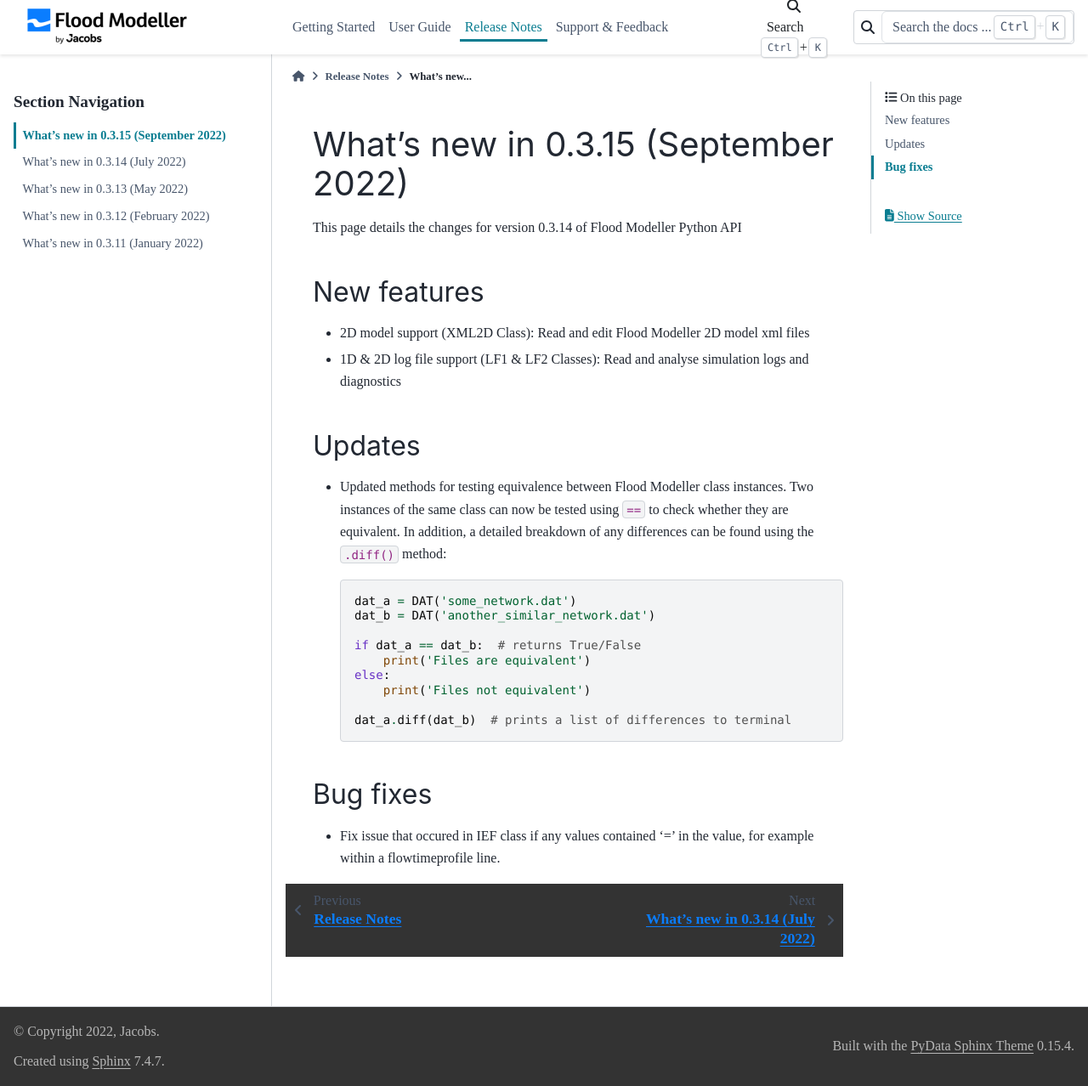
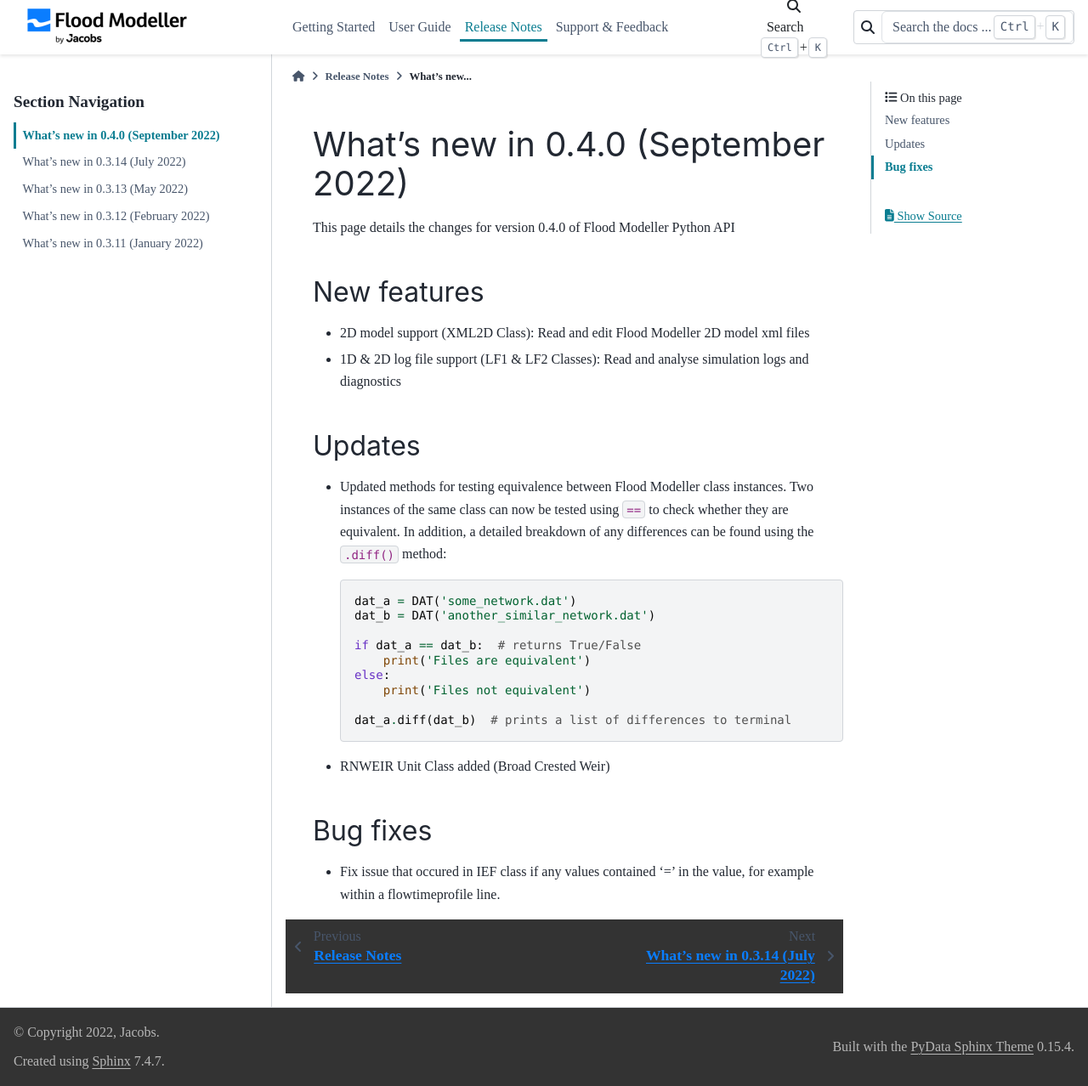
Before and after one commit to People-Places-Solutions/floodmodeller-api, a Sphinx documentation site: the page built from docs/source/release_notes/v0.4.0.rst, in a window 1280 px wide and 1278 px high. Shown: the whole window at 85% size. Built offline with Sphinx 7.4.7 and the PyData theme 0.15.4, drawn with Linux system fonts in a browser that asks for light colours; some web fonts are replaced.

Commit message:
Changes for v0.4.0

```diff
--- a/docs/source/release_notes/index.rst
+++ b/docs/source/release_notes/index.rst
@@ -8,7 +8,7 @@
 .. toctree::
    :maxdepth: 2
 
-   v0.3.15
+   v0.4.0
    v0.3.14
    v0.3.13
    v0.3.12
--- a/docs/source/release_notes/v0.3.15.rst
+++ b/docs/source/release_notes/v0.4.0.rst
@@ -1,8 +1,8 @@
 **************************************
-What's new in 0.3.15 (September 2022)
+What's new in 0.4.0 (September 2022)
 **************************************
 
-This page details the changes for version 0.3.14 of Flood Modeller Python API
+This page details the changes for version 0.4.0 of Flood Modeller Python API
 
 New features
 --------------
@@ -25,8 +25,7 @@
         print('Files not equivalent')
 
     dat_a.diff(dat_b)  # prints a list of differences to terminal
-
-
+- RNWEIR Unit Class added (Broad Crested Weir)
 
 
 Bug fixes
--- a/floodmodeller_api/version.py
+++ b/floodmodeller_api/version.py
@@ -1 +1 @@
-__version__ = "0.3.14.post1"
+__version__ = "0.4.0"
```
